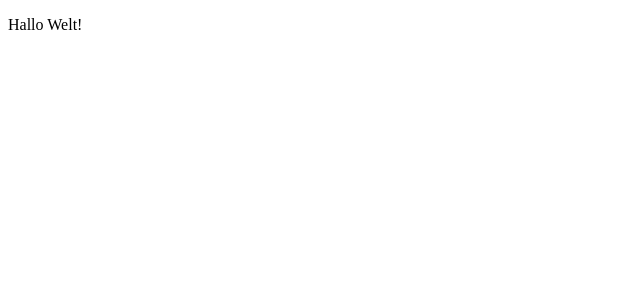
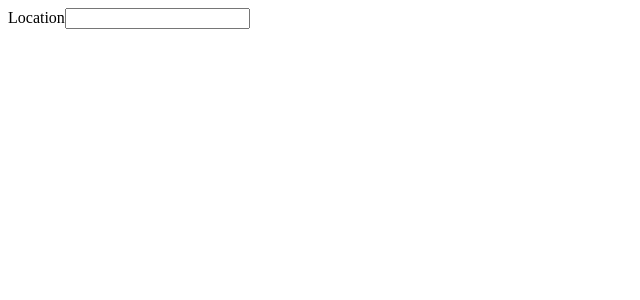
Before and after one commit to grantmontgomery/TicketMasterSearch, a React (Create React App) app: page / in a window 1280 px wide. Shown: the top 300 px of the page, without its empty margins (0-640 px from the left). Built offline with nearby package versions, Linux system fonts and the light colour scheme.

Commit message:
start of SearchBox Setup

```diff
--- a/src/App.js
+++ b/src/App.js
@@ -1,9 +1,10 @@
 import React, { Component } from "react";
+import { SearchBox } from "./components";
 
 class App extends Component {
   state = {};
   render() {
-    return <p>Hallo Welt!</p>;
+    return <SearchBox></SearchBox>;
   }
 }
 
--- /dev/null
+++ b/src/components/SearchBox/SearchBox.jsx
@@ -0,0 +1,26 @@
+import React, { Component } from "react";
+
+class SearchBox extends Component {
+  state = {
+    location: ""
+  };
+
+  inputChange = event => {
+    this.setState({ [event.target.name]: event.target.value });
+  };
+  render() {
+    return (
+      <form action="">
+        <label htmlFor="">Location</label>
+        <input
+          type="text"
+          value={this.state.location}
+          name="location"
+          onChange={e => this.inputChange(e)}
+        />
+      </form>
+    );
+  }
+}
+
+export default SearchBox;
--- /dev/null
+++ b/src/components/SearchBox/index.js
@@ -0,0 +1 @@
+export { default as SearchBox } from "./SearchBox";
--- /dev/null
+++ b/src/components/index.js
@@ -0,0 +1 @@
+export { SearchBox } from "./SearchBox";
```
Also changed, not shown: src/components/Results/Results.jsx (added, +10 -0 lines), src/components/Results/Results.css (added), src/components/Results/index.js (added), src/components/SearchBox/SearchBox.css (added), 1 other file (tests, documents, lock files or other folders).
